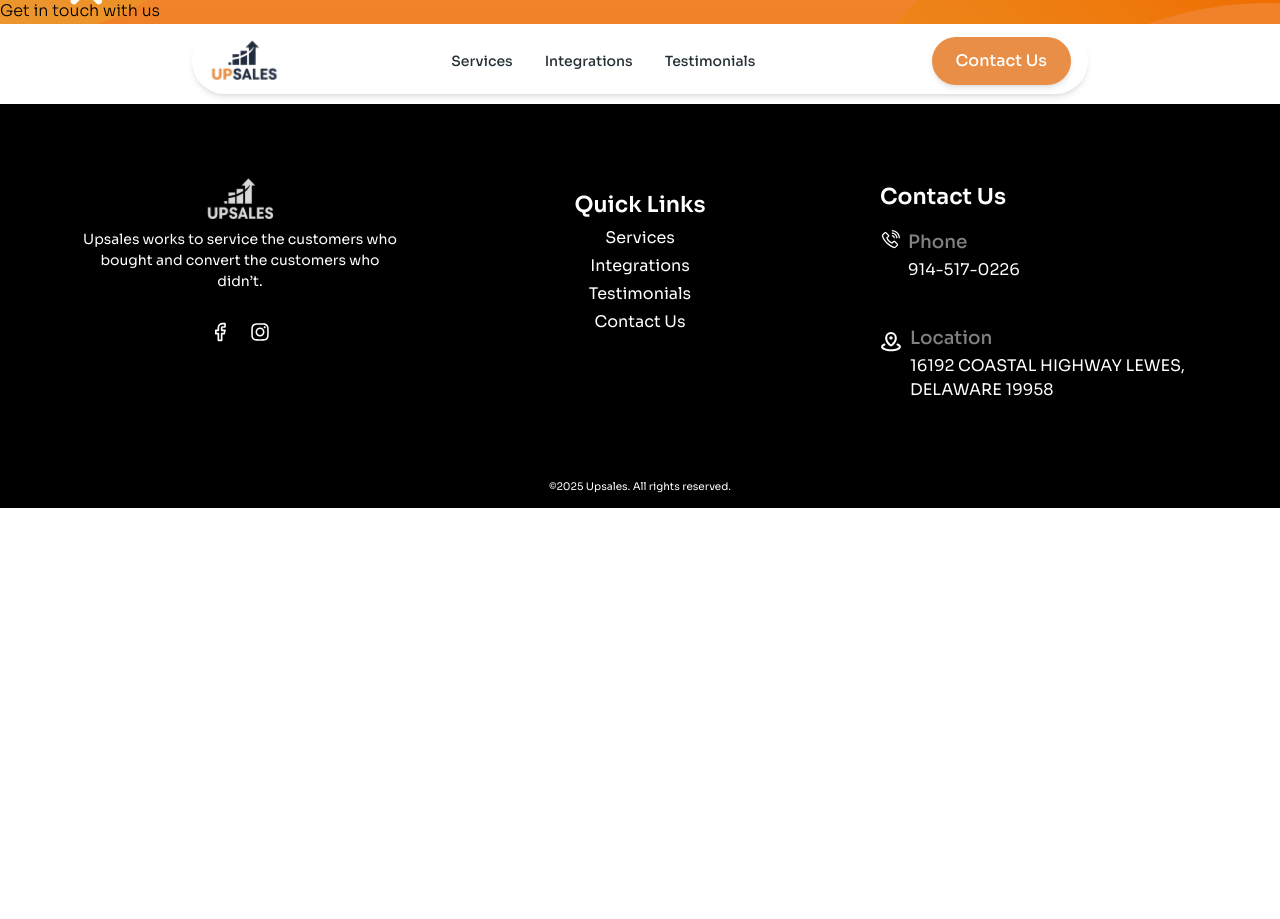
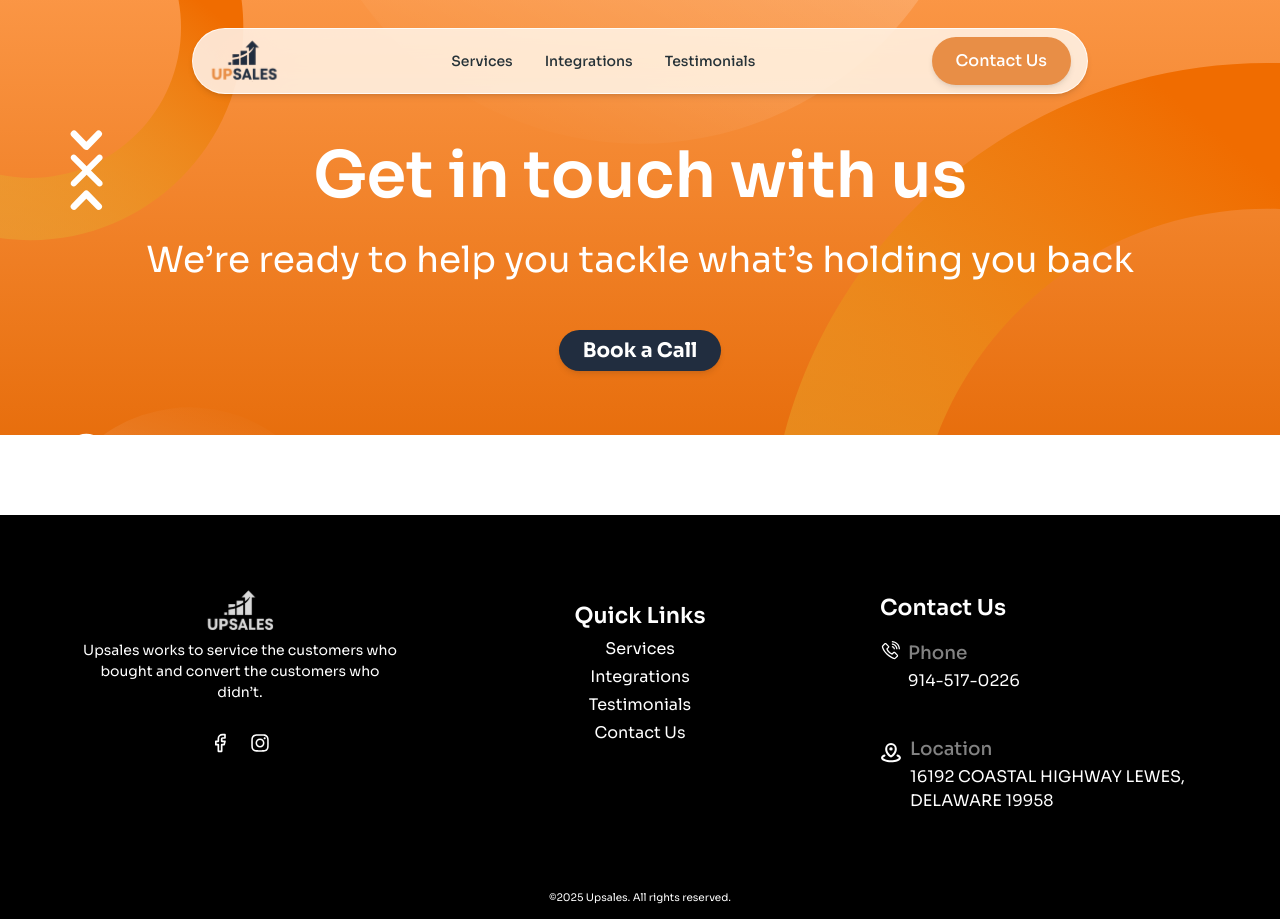
Before and after one commit to Nick9499/GetLogical, a Next.js app: page /contact in a window 1280 px wide. Before the commit the page ends 800 px from the top, so only its background shows below. Built offline with nearby package versions, Linux system fonts and the light colour scheme.

Commit message:
Added contact us large screen

```diff
--- a/app/components/ContactBanner/index.js
+++ b/app/components/ContactBanner/index.js
@@ -4,7 +4,7 @@ const ContactBanner = () => {
   return (
     <>
       <div
-        className="hidden lg:flex min-w-screen w-full -mt-24  md:items-center  relative  "
+        className="hidden lg:flex min-w-screen w-full -mt-24 items-center text-center  relative  "
         style={{
           background: ` url(/banner.svg)`,
           backgroundRepeat: "no-repeat",
@@ -12,7 +12,24 @@ const ContactBanner = () => {
           backgroundPosition: "center",
         }}
       >
-        <Typography>Get in touch with us</Typography>
+        <div className="lg:mt-[20%] xl:mt-[10%] flex flex-col gap-10 pb-16 md:px-20 justify-center items-center w-full">
+          <div className="text-white md:mt-12 flex flex-col gap-10 ">
+            <Typography
+              variant="h1"
+              className="text-[4rem] leading-[0.24rem] font-semibold text-center"
+            >
+              Get in touch with us
+            </Typography>
+            <Typography className="mt-3 px-2  text-[2.25rem] leading-[3.75rem] font-normal text-center">
+              We’re ready to help you tackle what’s holding you back
+            </Typography>
+          </div>
+          <div>
+            <Button className="bg-[#212D3F] text-xl leading-[1.094rem]  rounded-3xl normal-case">
+              Book a Call
+            </Button>
+          </div>
+        </div>
       </div>
       <div
         className="flex flex-col gap-10 lg:hidden -mt-16 md:-mt-24  bg-bottom  w-screen  items-center pt-24 pb-20 px-4"
```
